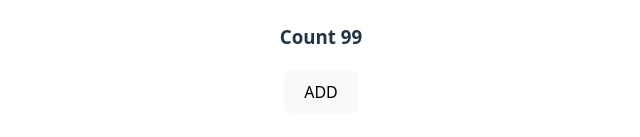
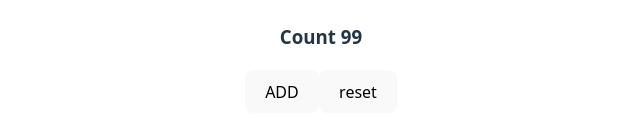
Before and after one commit to Rits05/weather-api, a React (Vite) app: page / in a window 1280 px wide. Shown: the part 341-478 px from the top of the page, without its empty margins (319-959 px from the left). Built offline with nearby package versions, Linux system fonts and the light colour scheme.

Commit message:
feature 3 added

```diff
--- a/src/App.jsx
+++ b/src/App.jsx
@@ -12,6 +12,11 @@ function App() {
       setValue(value + 1);
     }
    }>ADD</button>
+   <button onClick={
+    ()=>{
+      setValue(0);
+    }
+   }>reset</button>
   </>
   )
 }
```
